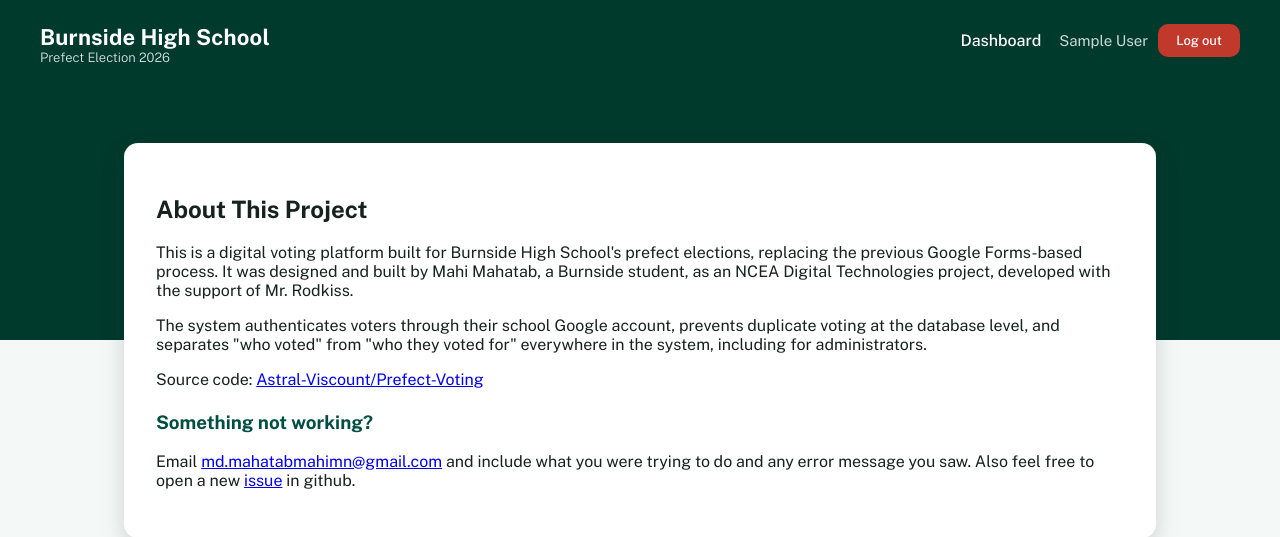
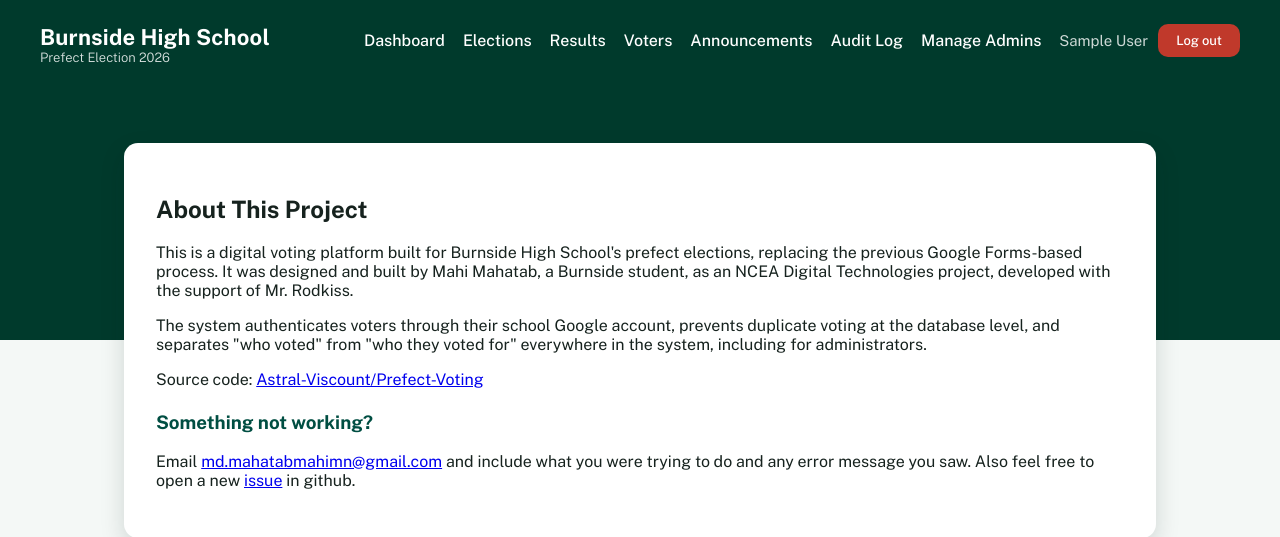
Before and after one commit to Astral-Viscount/Prefect-Voting, a Flask app: page /about in a window 1280 px wide. Shown: the top 537 px of the page. Run offline with Flask 3, Linux system fonts and the light colour scheme; the visitor is signed in with stand-in values (Sample User, id 1); data that the repository does not hold is empty.

Commit message:
admin nav bar

```diff
--- a/templates/layout.html
+++ b/templates/layout.html
@@ -41,6 +41,15 @@
                     <a href="/voter/results">My Results</a>
 
                 {% endif %}
+
+            {% else %}
+                <a href="/admin/elections">Elections</a>
+                <a href="/admin/results">Results</a>
+                <a href="/admin/voters">Voters</a>
+                <a href="/admin/announcements">Announcements</a>
+                <a href="/admin/audit-log">Audit Log</a>
+                <a href="/admin/manage-admins">Manage Admins</a>
+
             {% endif %}
 
             <div class="nav-account">
```
